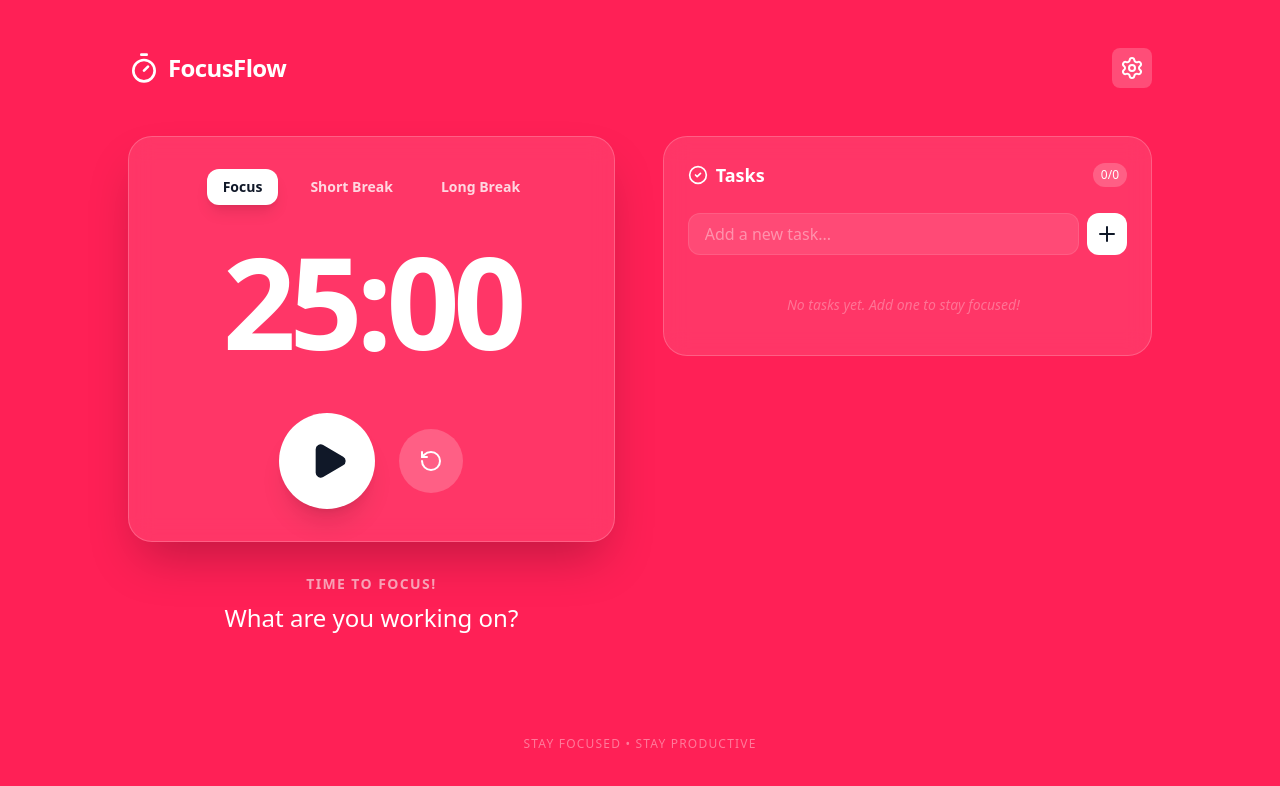
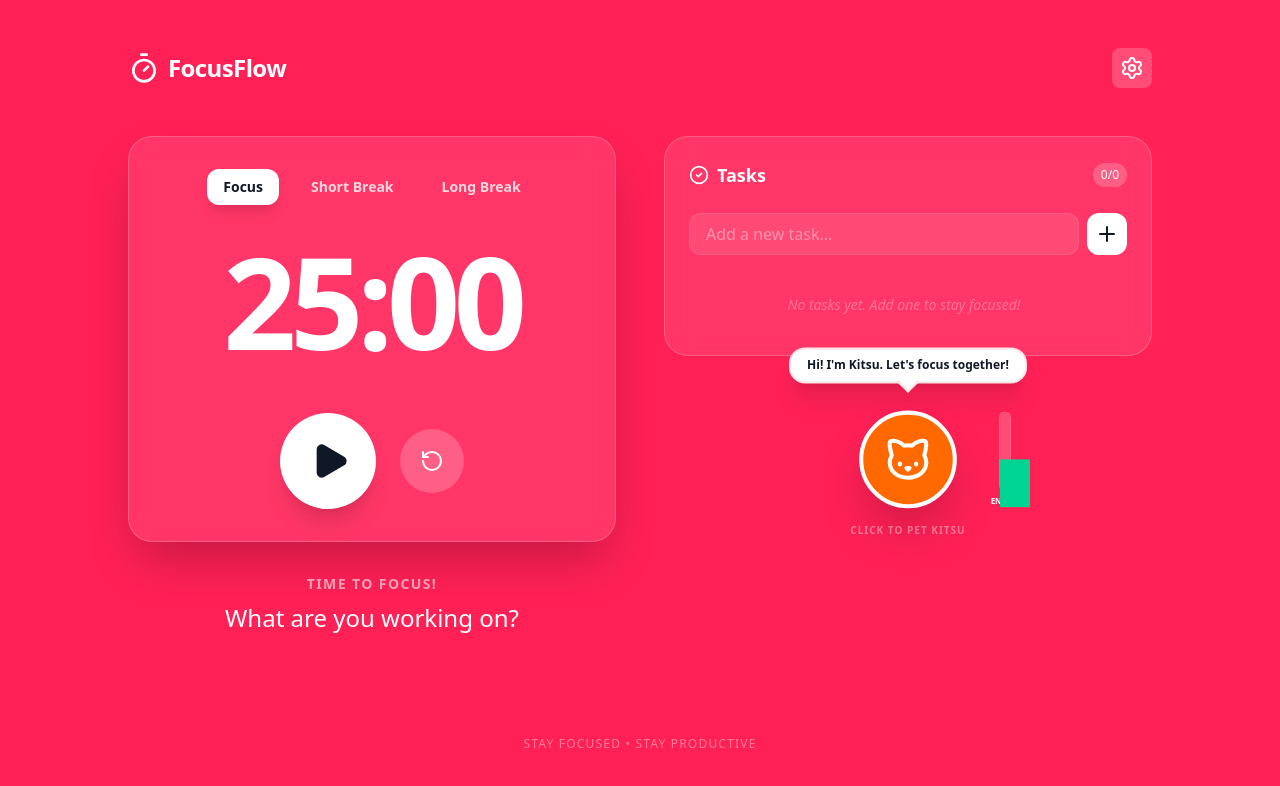
Before and after one commit to MedlHesedh/Masancgap-Pomodoro, a React (Vite) app: page / in a window 1280 px wide. Shown: the top 786 px of the page. Built offline with nearby package versions, Linux system fonts and the light colour scheme.

Commit message:
feat: Add Kitsu the Kitsune companion
Introduces Kitsu, a cute companion that visually represents the user's focus state through hunger levels and provides contextual messages. This feature aims to enhance user engagement and motivation by adding a playful, interactive element to the Pomodoro timer.

```diff
--- a/src/App.tsx
+++ b/src/App.tsx
@@ -18,7 +18,11 @@ import {
   Brain,
   Timer,
   Upload,
-  Music
+  Music,
+  Cat,
+  MessageCircle,
+  Sparkles,
+  Heart
 } from 'lucide-react';
 import { motion, AnimatePresence } from 'motion/react';
 
@@ -61,6 +65,8 @@ export default function App() {
   const [showSettings, setShowSettings] = useState(false);
   const [tasks, setTasks] = useState<Task[]>([]);
   const [newTaskText, setNewTaskText] = useState('');
+  const [hunger, setHunger] = useState(50); // 0 = full, 100 = starving
+  const [kitsuneMessage, setKitsuneMessage] = useState("Hi! I'm Kitsu. Let's focus together!");
 
   const timerRef = useRef<NodeJS.Timeout | null>(null);
   const audioContextRef = useRef<AudioContext | null>(null);
@@ -151,6 +157,26 @@ export default function App() {
     };
   }, [isActive, timeLeft, mode, settings, switchMode, playNotification]);
 
+  useEffect(() => {
+    const hungerInterval = setInterval(() => {
+      setHunger(prev => {
+        // Hunger increases faster if timer is not active during work mode
+        const increase = (!isActive && mode === 'work') ? 2 : 0.5;
+        const next = Math.min(100, prev + increase);
+
+        // Update message based on hunger and state
+        if (next > 80) setKitsuneMessage("I'm starving... please complete a task!");
+        else if (next > 50) setKitsuneMessage("I'm getting a bit hungry. Time to study?");
+        else if (isActive) setKitsuneMessage("You're doing great! Keep focusing!");
+        else setKitsuneMessage("I'm full and happy! Ready for the next one?");
+
+        return next;
+      });
+    }, 10000); // Check every 10 seconds
+
+    return () => clearInterval(hungerInterval);
+  }, [isActive, mode]);
+
   const toggleTimer = () => {
     initAudio();
     setIsActive(!isActive);
@@ -180,7 +206,18 @@ export default function App() {
   };
 
   const toggleTask = (id: string) => {
-    setTasks(tasks.map(t => t.id === id ? { ...t, completed: !t.completed } : t));
+    setTasks(tasks.map(t => {
+      if (t.id === id && !t.completed) {
+        // Feed the kitsune when a task is completed
+        setHunger(prev => Math.max(0, prev - 25));
+        setKitsuneMessage("Yum! That task was delicious!");
+        setTimeout(() => {
+          if (isActive) setKitsuneMessage("You're doing great! Keep focusing!");
+          else setKitsuneMessage("I'm full and happy! Ready for the next one?");
+        }, 3000);
+      }
+      return t.id === id ? { ...t, completed: !t.completed } : t;
+    }));
   };
 
   const deleteTask = (id: string) => {
@@ -208,6 +245,15 @@ export default function App() {
       });
     };
     reader.readAsDataURL(file);
+  };
+
+  const handlePetKitsune = () => {
+    setHunger(prev => Math.max(0, prev - 5));
+    setKitsuneMessage("Purr... I love attention! ❤️");
+    setTimeout(() => {
+      if (isActive) setKitsuneMessage("You're doing great! Keep focusing!");
+      else setKitsuneMessage("I'm full and happy! Ready for the next one?");
+    }, 3000);
   };
 
   const getThemeColor = () => {
@@ -308,8 +354,9 @@ export default function App() {
           </div>
         </div>
 
+        <div className="w-full lg:w-1/2 flex flex-col gap-8">
           {/* Tasks Section */}
-        <div className="w-full lg:w-1/2 bg-white/10 backdrop-blur-md rounded-3xl p-6 border border-white/20">
+          <div className="w-full bg-white/10 backdrop-blur-md rounded-3xl p-6 border border-white/20">
             <div className="flex justify-between items-center mb-6">
               <h3 className="text-lg font-bold flex items-center gap-2">
                 <CheckCircle2 className="w-5 h-5" />
@@ -370,6 +417,66 @@ export default function App() {
                 <p className="text-center text-white/30 py-4 text-sm italic">No tasks yet. Add one to stay focused!</p>
               )}
             </div>
+          </div>
+
+          {/* Kitsune Pet */}
+          <motion.div
+            className="relative flex flex-col items-center mt-8"
+            animate={{ y: [0, -10, 0] }}
+            transition={{ duration: 4, repeat: Infinity, ease: "easeInOut" }}
+          >
+            <AnimatePresence>
+              {kitsuneMessage && (
+                <motion.div
+                  initial={{ opacity: 0, scale: 0.8, y: 10 }}
+                  animate={{ opacity: 1, scale: 1, y: 0 }}
+                  exit={{ opacity: 0, scale: 0.8 }}
+                  className="absolute -top-16 bg-white text-gray-900 px-4 py-2 rounded-2xl text-xs font-bold shadow-xl whitespace-nowrap border-2 border-rose-100 z-10"
+                >
+                  {kitsuneMessage}
+                  <div className="absolute -bottom-2 left-1/2 -translate-x-1/2 w-4 h-4 bg-white border-r-2 border-b-2 border-rose-100 rotate-45" />
+                </motion.div>
+              )}
+            </AnimatePresence>
+
+            <div className="relative">
+              <motion.div
+                whileHover={{ scale: 1.1 }}
+                whileTap={{ scale: 0.9 }}
+                onClick={handlePetKitsune}
+                animate={{
+                  scale: hunger > 80 ? [1, 0.95, 1] : [1, 1.05, 1],
+                  rotate: hunger > 80 ? [-2, 2, -2] : 0
+                }}
+                transition={{ duration: hunger > 80 ? 0.5 : 2, repeat: Infinity }}
+                className={`w-24 h-24 rounded-full flex items-center justify-center shadow-2xl border-4 cursor-pointer relative group ${
+                  hunger > 80 ? 'bg-orange-100 border-orange-300' : 'bg-orange-500 border-white'
+                }`}
+              >
+                <Cat className={`w-12 h-12 ${hunger > 80 ? 'text-orange-400' : 'text-white'}`} />
+                <div className="absolute inset-0 flex items-center justify-center opacity-0 group-hover:opacity-100 transition-opacity">
+                  <Heart className="w-8 h-8 text-white fill-current animate-ping" />
+                </div>
+                {hunger < 30 && <Sparkles className="absolute -top-2 -right-2 w-6 h-6 text-yellow-300 animate-pulse" />}
+                {hunger > 80 && <div className="absolute -bottom-2 text-xl">💢</div>}
+              </motion.div>
+
+              {/* Hunger Bar */}
+              <div className="absolute -right-16 top-1/2 -translate-y-1/2 flex flex-col items-center gap-1">
+                <div className="h-20 w-3 bg-white/20 rounded-full overflow-hidden border border-white/10">
+                  <motion.div
+                    initial={{ height: '50%' }}
+                    animate={{ height: `${100 - hunger}%` }}
+                    className={`w-full absolute bottom-0 transition-all duration-500 ${
+                      hunger > 80 ? 'bg-rose-400' : hunger > 50 ? 'bg-orange-400' : 'bg-emerald-400'
+                    }`}
+                  />
+                </div>
+                <span className="text-[8px] font-black uppercase tracking-tighter">Energy</span>
+              </div>
+            </div>
+            <p className="mt-4 text-[10px] font-bold uppercase tracking-widest text-white/40">Click to pet Kitsu</p>
+          </motion.div>
         </div>
       </main>
 
```
Lines whose indentation alone changed are shown as unchanged.
